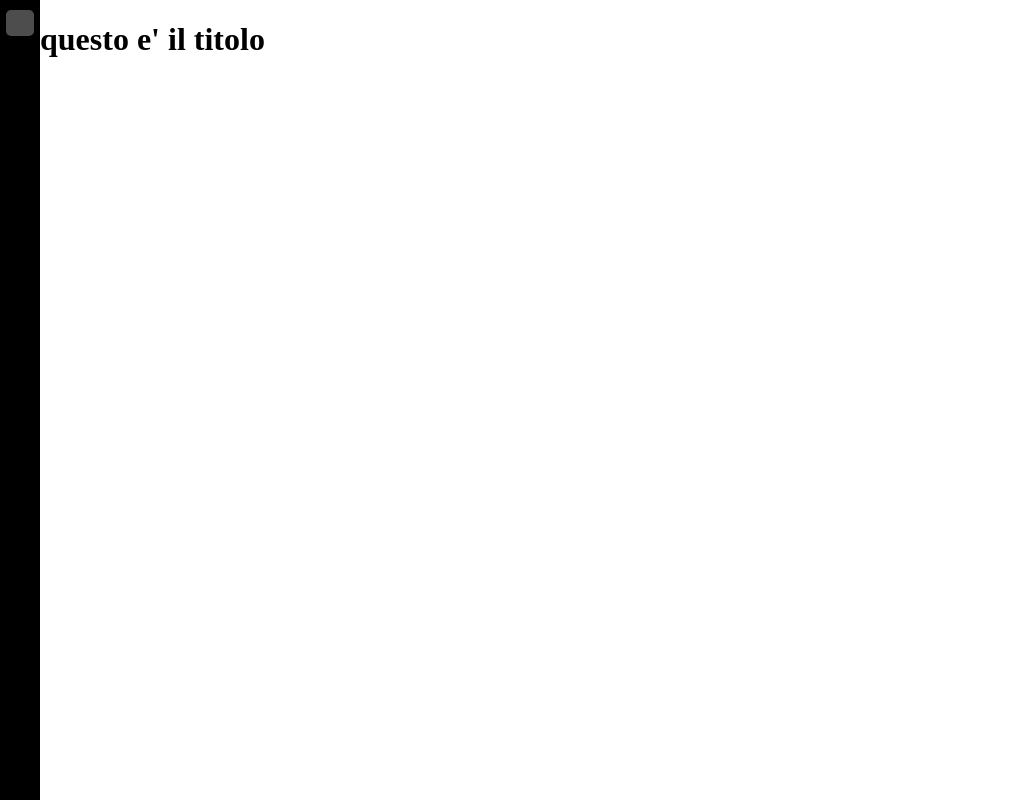
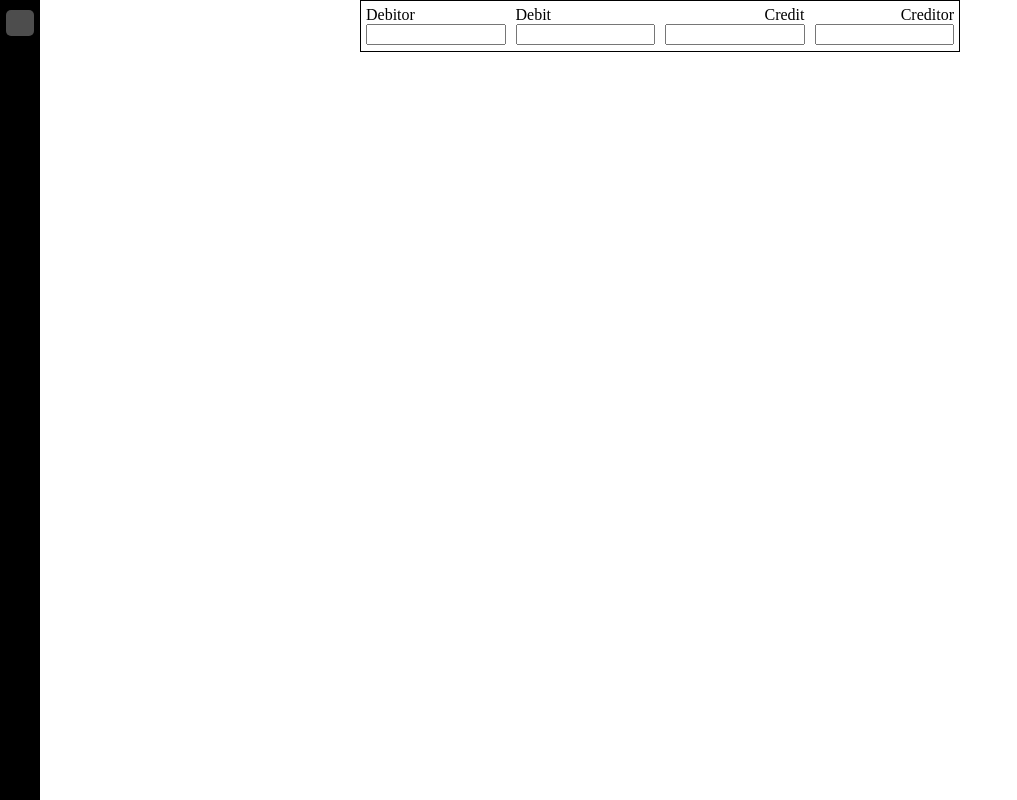
Before and after one commit to Bogghi/aurelio, a Vue app: page / in a window 1280 px wide. Shown: the whole page, without its empty margins (0-1017 px from the left). Built offline with nearby package versions, Linux system fonts and the light colour scheme; some icons are missing.

Commit message:
implemented the first version of the ledger insert

```diff
--- a/src/App.vue
+++ b/src/App.vue
@@ -1,13 +1,13 @@
 <script setup>
+import AppSideBar from './components/AppSideBar.vue';
 import { onMounted } from 'vue';
 import { useRouter } from 'vue-router';
-import AppSideBar from './components/AppSideBar.vue';
 
 const router = useRouter();
 
 onMounted(() => {
   router.push('/');
-})
+});
 
 </script>
 
--- a/src/views/AppHome.vue
+++ b/src/views/AppHome.vue
@@ -2,9 +2,69 @@
 </script>
 
 <template>
-  <h1>questo e' il titolo</h1>
+  <div class="home-view">
+    <div class="ladger">
+      <div class="ladger-insert">
+        <!-- ladger form should be placed here -->
+        <div class="row">
+          <div class="form-col">
+            <label for="debitor">Debitor</label>
+            <input type="text" id="debitor">
+          </div>
+          <div class="form-col">
+            <label for="debit">Debit</label>
+            <input type="text" id="debit">
+          </div>
+          <div class="form-col right">
+            <label for="credit">Credit</label>
+            <input type="text" id="credit">
+          </div>
+          <div class="form-col right">
+            <label for="creditor">Creditor</label>
+            <input type="text" id="creditor">
+          </div>
+        </div>
+      </div>
+      <div class="ladger-transactions">
+        <!-- ladger transaction should go in here -->
+      </div>
+    </div>
+  </div>
 </template>
 
 <style scoped>
-h1 { color: back; }
+  .home-view {
+    display: flex;
+    justify-content: center;
+
+    .ladger {
+      width: 600px;
+      height: 100vh;
+
+      .ladger-insert {
+        display: flex;
+        border: 1px solid black;
+        height: 50px;
+
+        .row {
+          display: flex;
+          flex-direction: row;
+          gap: 10px;
+          min-width: 0;
+          padding: 5px;
+
+          .form-col {
+            display: flex;
+            flex-direction: column;
+            flex: 1;
+            min-width: 0;
+          }
+
+          .right {
+            text-align: right;
+          }
+        }
+      }
+    }
+  }
 </style>
--- /dev/null
+++ b/test.css
@@ -0,0 +1,3 @@
+.test {
+  hei
+}
```
Also changed, not shown: doc/todo.md (+2 -1 lines).
